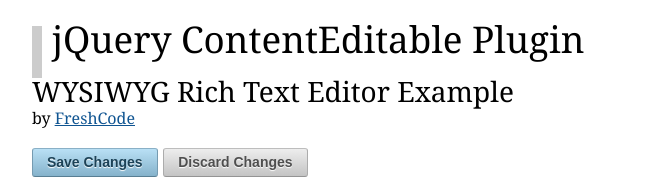
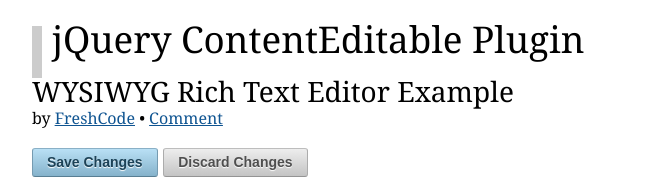
Before and after one commit to MrKonstantin/contentEditable, a plain HTML site: page demo.html in a window 1280 px wide. Shown: the top 192 px of the page, without its empty margins (304-970 px from the left). Drawn offline with nearby package versions, Linux system fonts and the light colour scheme; a script that the page names is missing.

Commit message:
added Comments link on demo page

```diff
--- a/demo.html
+++ b/demo.html
@@ -15,7 +15,7 @@
 
 	<h1 id="heading" class="fresheditable">jQuery ContentEditable Plugin</h1>
 	<h2>WYSIWYG Rich Text Editor Example</h2>
-	<div class="author">by <a href="http://www.freshcode.co.za/">FreshCode</a></div>
+	<div class="author">by <a href="http://www.freshcode.co.za/">FreshCode</a> &bull; <a href="#commentAnchor">Comment</a></div>
 
 	<div class="buttons" style="margin:1em 0;">
 		<button id="editButton" class="button default edit-button">Edit Content</button>
```
